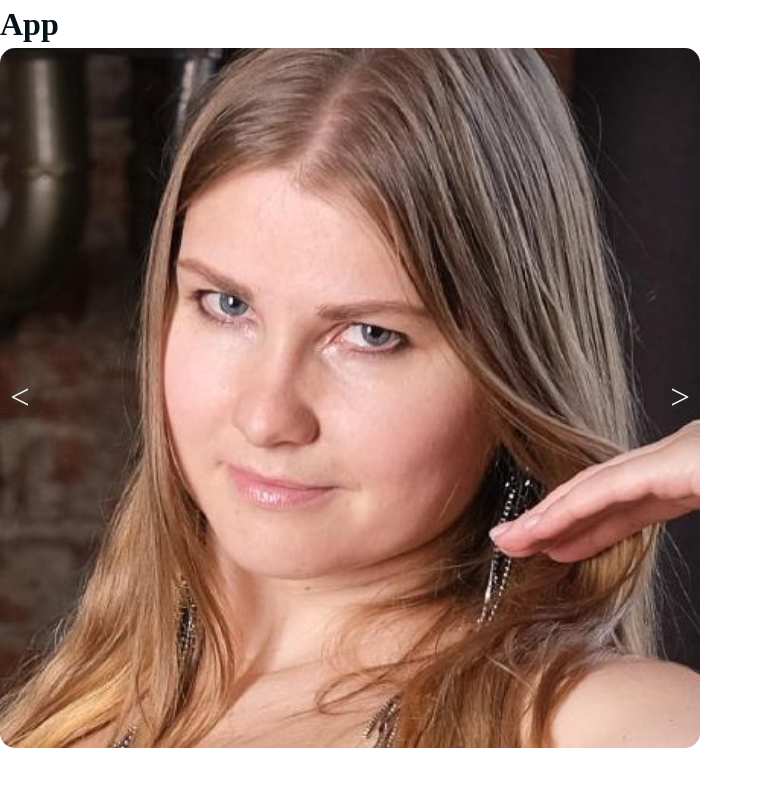
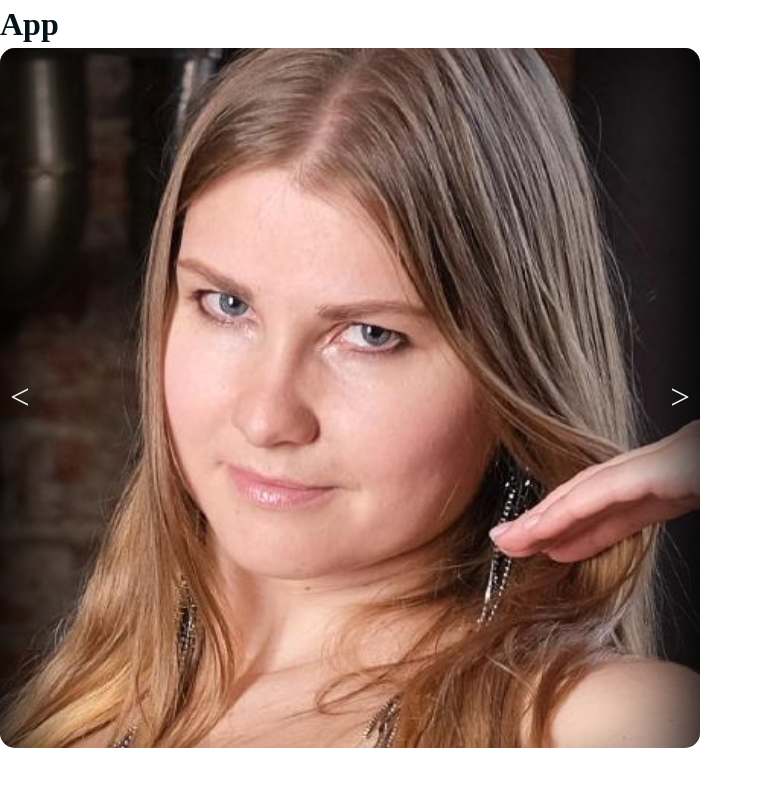
Before and after one commit to y0na24/Frontend-geeks, a React (Create React App) app: page / in a window 1280 px wide. Shown: the top 786 px of the page, without its empty margins (0-763 px from the left). Built offline with nearby package versions, Linux system fonts and the light colour scheme.

Commit message:
edit-slider

```diff
--- a/src/app/components/slider/index.css
+++ b/src/app/components/slider/index.css
@@ -47,6 +47,32 @@
     position: absolute;
     top: 50%;
     transform: translate(0, -50%);
-    z-index: 1;
+    z-index: 2;
     cursor: pointer;
 }
+
+.slider-rightShadow {
+    z-index: 1;
+
+    border-top-right-radius: 15px;
+    border-bottom-right-radius: 15px;
+
+    top: 0;
+    height: 100%;
+    width: 30%;
+    position: absolute;
+    right: 0;
+    box-shadow: -65px 0px 80px -50px #000000 inset;
+}
+
+.slider-leftShadow {
+    z-index: 1;
+    border-top-left-radius: 15px;
+    border-bottom-left-radius: 15px;
+    top: 0;
+    height: 100%;
+    width: 30%;
+    position: absolute;
+    left: 0;
+    box-shadow: 65px 0px 80px -50px #000000 inset;
+}
--- a/src/app/components/slider/slider.jsx
+++ b/src/app/components/slider/slider.jsx
@@ -30,7 +30,9 @@ const Slider = ({ children, width=700 }) => {
     }
     return (
         <div className="slider-main" style={{width: width}}>
-            <div className="slider-leftBtn" onClick={handleLeftClick}>{"<"}</div>
+            <div className="slider-leftShadow">
+                <div className="slider-leftBtn" onClick={handleLeftClick}>{"<"}</div>
+            </div>
                 <div className="slider-window">
                     <div
                         className="slider-items"
@@ -41,12 +43,14 @@ const Slider = ({ children, width=700 }) => {
                         {editedChildren}
                     </div>
                 </div>
-            <div className="slider-rigthBtn" onClick={handleRigthClick}>{">"}</div>
-            <div className="slider-dots">
+            <div className="slider-rightShadow">
+                <div className="slider-rigthBtn" onClick={handleRigthClick}>{">"}</div>
+            </div>
+            {/* <div className="slider-dots">
                 {children.map(( el, ind )=>(
                     <div key={ind}></div>
                 ))}
-            </div>
+            </div> */}
         </div>
     );
 };
```
